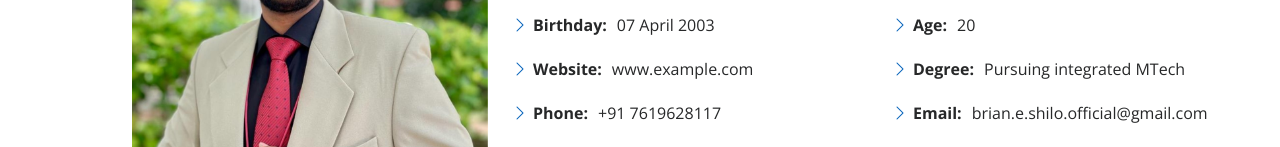
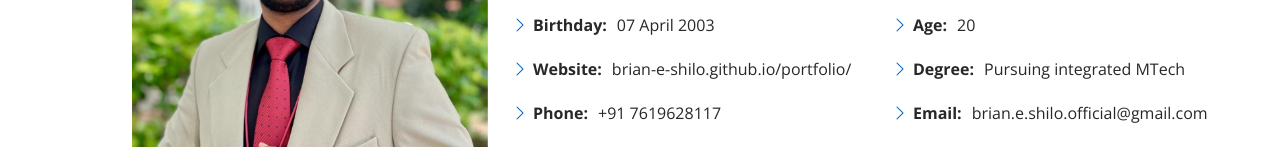
Before and after one commit to brian-e-shilo/portfolio, a plain HTML site: page index.html in a window 1280 px wide. Shown: the part 1155-1302 px from the top of the page. Drawn offline with nearby package versions, Linux system fonts and the light colour scheme.

Commit message:
Update index.html

```diff
--- a/index.html
+++ b/index.html
@@ -87,7 +87,7 @@ Dedicated student with an unwavering passion for Computer Science, eager to delv
               <div class="col-lg-6">
                 <ul>
                   <li><i class="bi bi-chevron-right"></i> <strong>Birthday:</strong> <span>07 April 2003</span></li>
-                  <li><i class="bi bi-chevron-right"></i> <strong>Website:</strong> <span>www.example.com</span></li>
+                  <li><i class="bi bi-chevron-right"></i> <strong>Website:</strong> <span>brian-e-shilo.github.io/portfolio/</span></li>
                   <li><i class="bi bi-chevron-right"></i> <strong>Phone:</strong> <span>+91 7619628117</span></li>
                   <li><i class="bi bi-chevron-right"></i> <strong>City:</strong> <span>Bangalore, Karnataka, India</span></li>
                 </ul>
```
